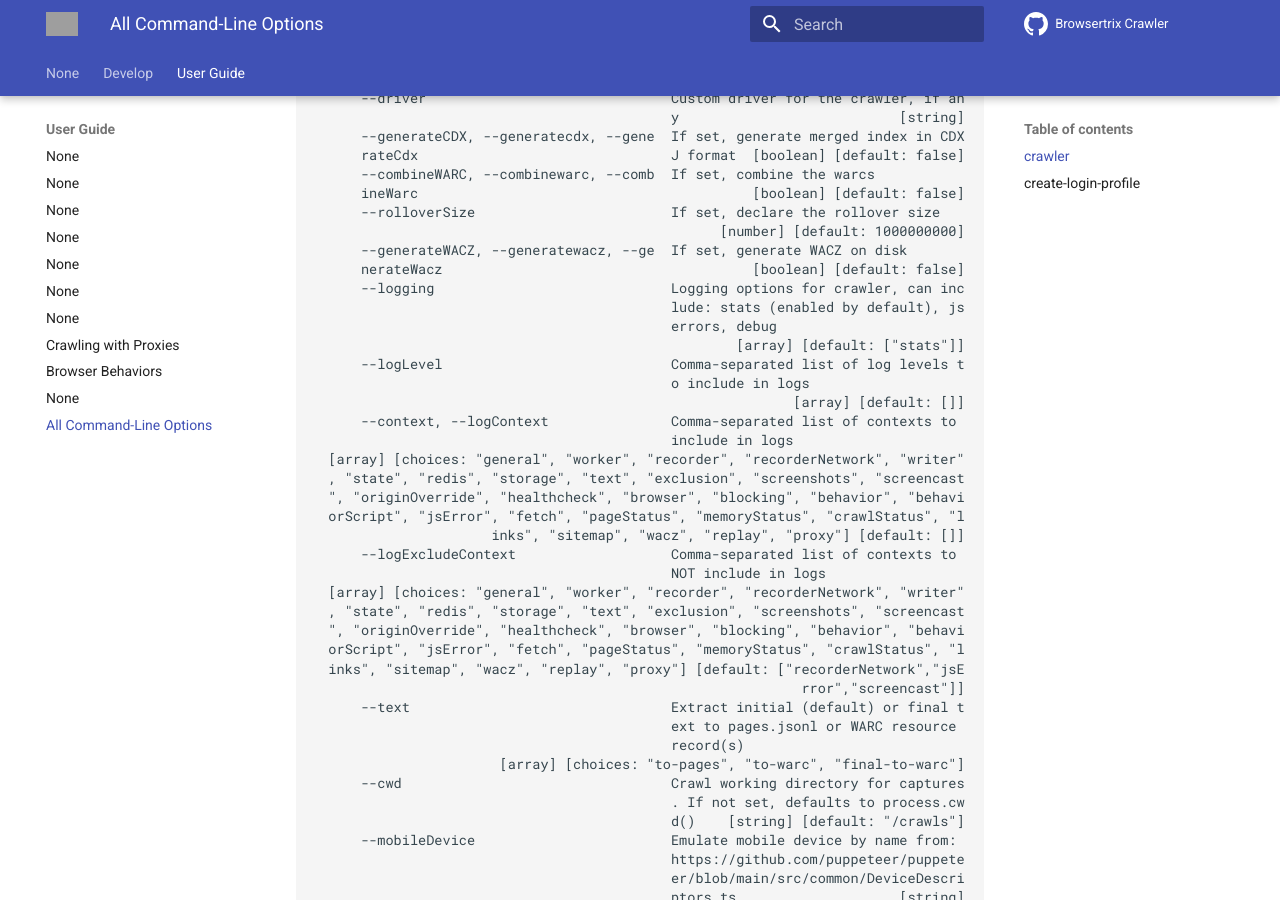
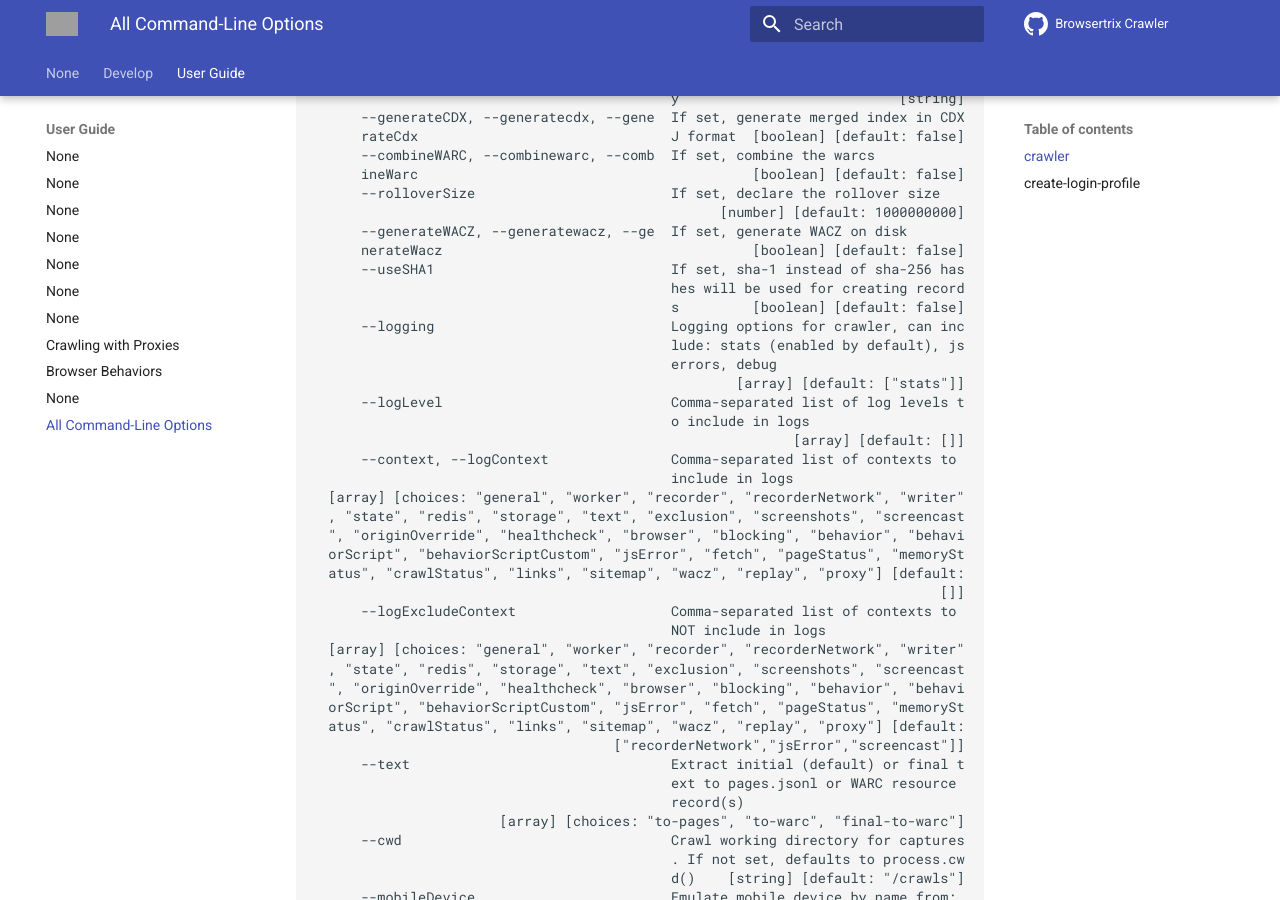
Before and after one commit to webrecorder/browsertrix-crawler, an MkDocs documentation site: the page built from docs/docs/user-guide/cli-options.md, in a window 1280 px wide and 900 px high, scrolled down 1681 px. Built offline with MkDocs 1.6.1 and Material for MkDocs 9.7.7, drawn with Linux system fonts in a browser that asks for light colours; comment, search, counter and statistics services are not loaded; some of the changed text lies outside the part shown; grey boxes are pictures that could not be loaded.

Commit message:
update cli and bump version to 1.6.0

```diff
--- a/docs/docs/user-guide/cli-options.md
+++ b/docs/docs/user-guide/cli-options.md
@@ -88,6 +87,9 @@ Options:
                                                   [number] [default: 1000000000]
       --generateWACZ, --generatewacz, --ge  If set, generate WACZ on disk
       nerateWacz                                      [boolean] [default: false]
+      --useSHA1                             If set, sha-1 instead of sha-256 has
+                                            hes will be used for creating record
+                                            s         [boolean] [default: false]
       --logging                             Logging options for crawler, can inc
                                             lude: stats (enabled by default), js
                                             errors, debug
@@ -100,16 +102,17 @@ Options:
   [array] [choices: "general", "worker", "recorder", "recorderNetwork", "writer"
   , "state", "redis", "storage", "text", "exclusion", "screenshots", "screencast
   ", "originOverride", "healthcheck", "browser", "blocking", "behavior", "behavi
-  orScript", "jsError", "fetch", "pageStatus", "memoryStatus", "crawlStatus", "l
-                      inks", "sitemap", "wacz", "replay", "proxy"] [default: []]
+  orScript", "behaviorScriptCustom", "jsError", "fetch", "pageStatus", "memorySt
+  atus", "crawlStatus", "links", "sitemap", "wacz", "replay", "proxy"] [default:
+                                                                             []]
       --logExcludeContext                   Comma-separated list of contexts to
                                             NOT include in logs
   [array] [choices: "general", "worker", "recorder", "recorderNetwork", "writer"
   , "state", "redis", "storage", "text", "exclusion", "screenshots", "screencast
   ", "originOverride", "healthcheck", "browser", "blocking", "behavior", "behavi
-  orScript", "jsError", "fetch", "pageStatus", "memoryStatus", "crawlStatus", "l
-  inks", "sitemap", "wacz", "replay", "proxy"] [default: ["recorderNetwork","jsE
-                                                            rror","screencast"]]
+  orScript", "behaviorScriptCustom", "jsError", "fetch", "pageStatus", "memorySt
+  atus", "crawlStatus", "links", "sitemap", "wacz", "replay", "proxy"] [default:
+                                     ["recorderNetwork","jsError","screencast"]]
       --text                                Extract initial (default) or final t
                                             ext to pages.jsonl or WARC resource
                                             record(s)
@@ -236,6 +239,9 @@ Options:
                                                            [array] [default: []]
       --logErrorsToRedis                    If set, write error messages to redi
                                             s         [boolean] [default: false]
+      --logBehaviorsToRedis                 If set, write behavior script messag
+                                            es to redis
+                                                      [boolean] [default: false]
       --writePagesToRedis                   If set, write page objects to redis
                                                       [boolean] [default: false]
       --maxPageRetries, --retries           If set, number of times to retry a p
--- a/package.json
+++ b/package.json
@@ -1,6 +1,6 @@
 {
   "name": "browsertrix-crawler",
-  "version": "1.6.0-beta.1",
+  "version": "1.6.0",
   "main": "browsertrix-crawler",
   "type": "module",
   "repository": "https://github.com/webrecorder/browsertrix-crawler",
```
Also changed, not shown: other parts of docs/docs/user-guide/cli-options.md (+1 -2 lines).
